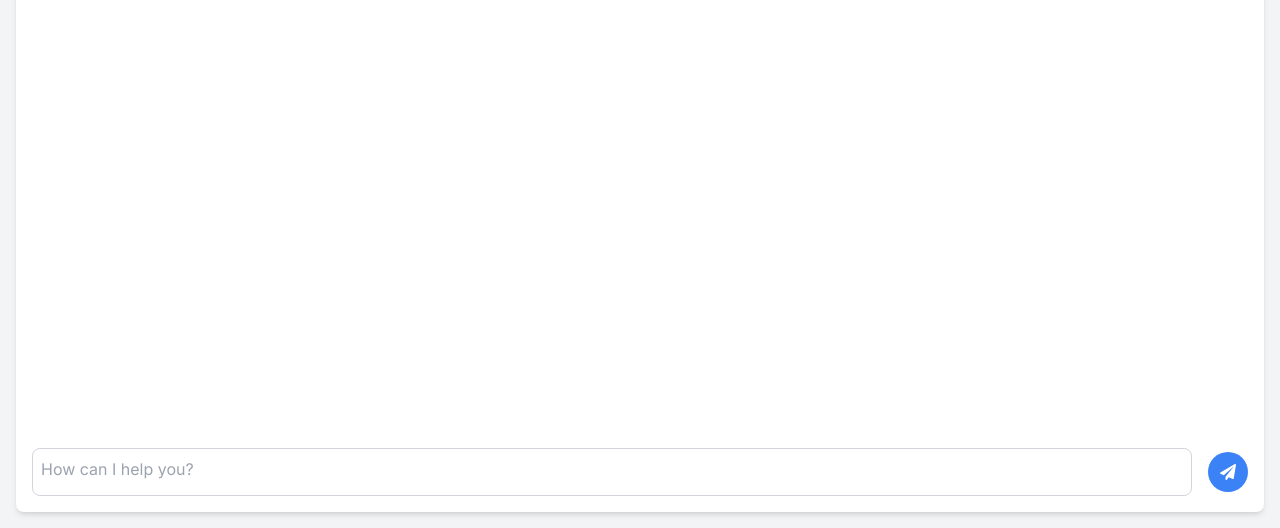
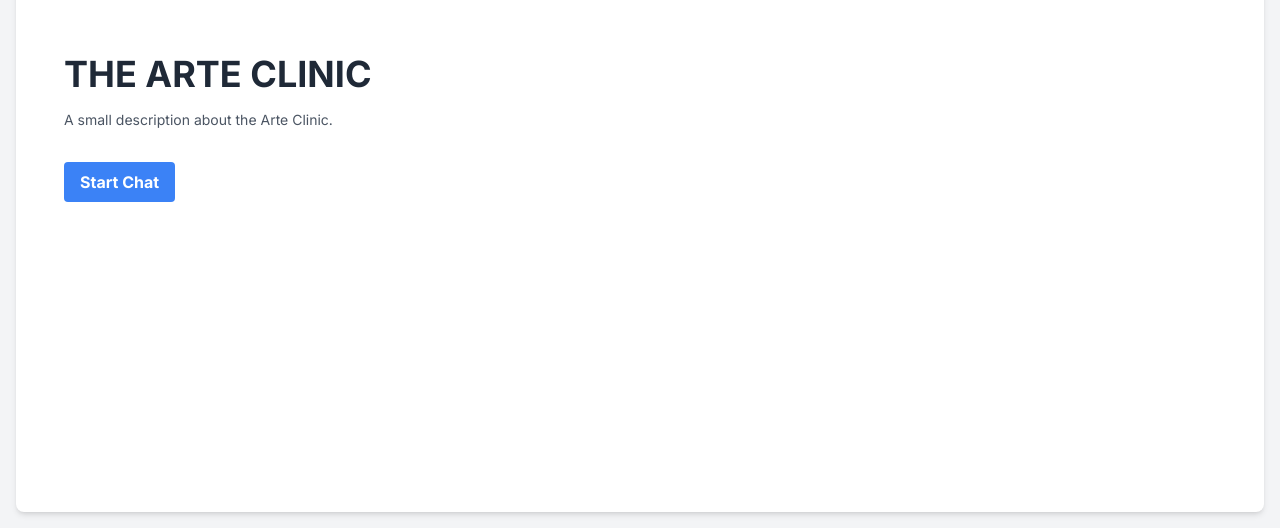
Before and after one commit to Jrmyyyyy/gemini-app, a Next.js app: page / in a window 1280 px wide. Shown: the part 272-800 px from the top of the page. Built offline with nearby package versions, Linux system fonts and the light colour scheme.

Commit message:
front ils

```diff
--- a/app/page.tsx
+++ b/app/page.tsx
@@ -15,6 +15,7 @@ export default function Home() {
       parts: { text: string }[];
     }[]
   >([]);
+  const [showChat, setShowChat] = useState(false);
 
   // Ref to the chat container
   const chatContainerRef = useRef<HTMLDivElement>(null);
@@ -42,29 +43,56 @@ export default function Home() {
     scrollToBottom();
   }, [history, userInput]);
 
+  const handleStartChat = () => {
+    setShowChat(true);
+  };
+
   return (
-
     <div className="flex flex-col items-center justify-between h-screen p-4 bg-gray-100">
       <div className="flex flex-col items-center w-full h-full overflow-hidden bg-white shadow-md rounded-lg">
-        <div
-          ref={chatContainerRef}
-          className="flex-grow w-full overflow-y-auto p-6"
+        <div ref={chatContainerRef} className="flex-grow w-full overflow-y-auto p-6">
+          {!showChat && (
+            <div className="flex flex-col items-start w-full h-full justify-center">
+              <h1 className="text-4xl font-bold text-gray-800 ml-6">THE ARTE CLINIC</h1>
+              <p className="text-sm text-gray-600 ml-6 mt-4">A small description about the Arte Clinic.</p>
+              <button
+                className="bg-blue-500 hover:bg-blue-700 text-white font-bold py-2 px-4 rounded mt-8 ml-6"
+                onClick={handleStartChat}
               >
+                Start Chat
+              </button>
+            </div>
+          )}
+
+          {showChat && (
+            <>
               {history.length > 0 && (
                 <div className="w-full mb-4 space-y-4">
                   {history.map((message, index) => (
-                <div key={index} className="p-4 bg-gray-100 rounded-lg">
-                  <h3 className="font-bold text-gray-800">{message.role}</h3>
-                  <div className="mt-2 text-gray-600">
+                    <div
+                      key={index}
+                      className={`flex w-full mb-2 ${message.role === 'user' ? 'justify-end' : 'justify-start'}`}
+                    >
+                      <div
+                        className={`p-4 rounded-lg  ${message.role === 'user' ? 'bg-blue-500 text-white text-right' : 'bg-gray-100'}`}
+                        style={{ maxWidth: '70%' }}
+                      >
+                        <h3 className="font-bold">{message.role === 'user' ? 'You' : 'Model'}</h3>
+                        <div className="mt-2">
                           <ReactMarkdown rehypePlugins={[rehypeRaw]}>
                             {message.parts[0].text}
                           </ReactMarkdown>
                         </div>
                       </div>
+                    </div>
                   ))}
                 </div>
               )}
+            </>
+          )}
         </div>
+
+        {showChat && (
           <div className="flex items-center w-full p-4 bg-white shadow-md rounded-t-lg">
             <textarea
               className="flex-grow p-2 border border-gray-300 rounded-lg h-12 resize-none focus:outline-none focus:ring-2 focus:ring-blue-500"
@@ -81,6 +109,7 @@ export default function Home() {
               {isGenerating ? "..." : <FaPaperPlane />}
             </button>
           </div>
+        )}
       </div>
     </div>
   );
```
Lines whose indentation alone changed are shown as unchanged.
